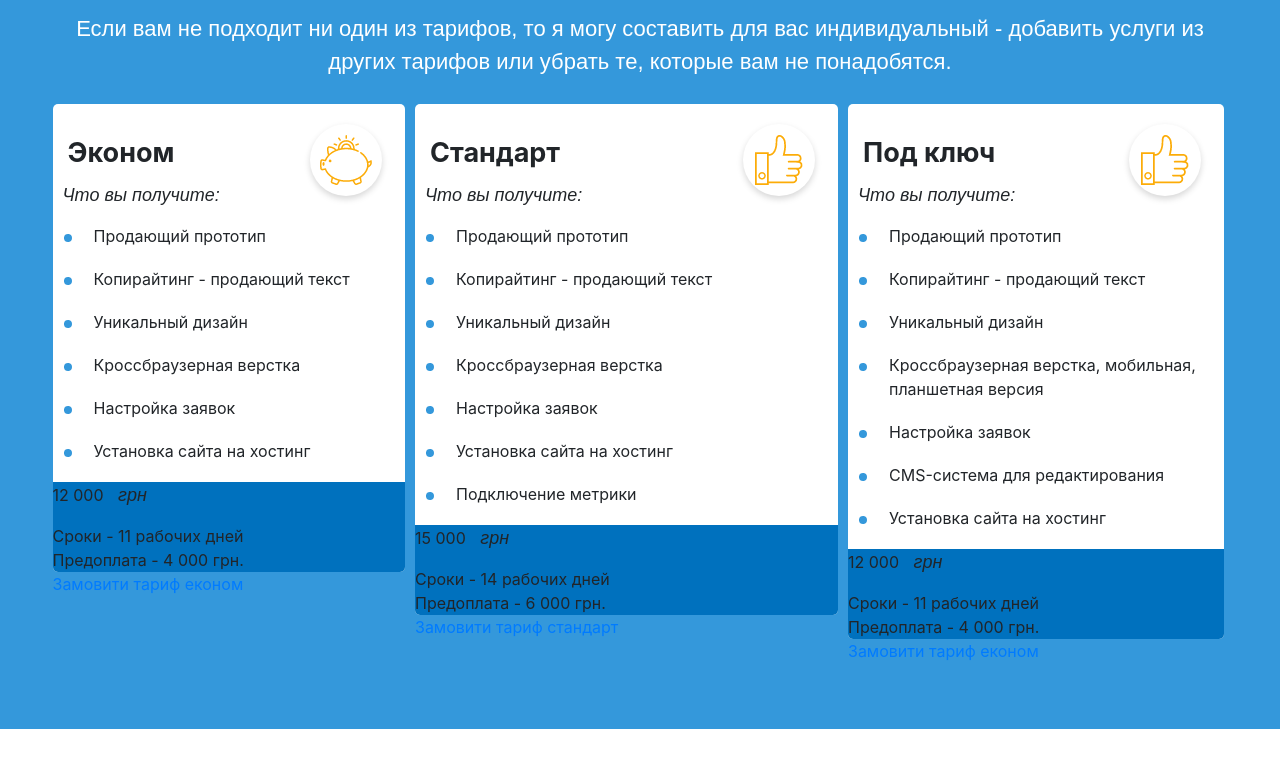
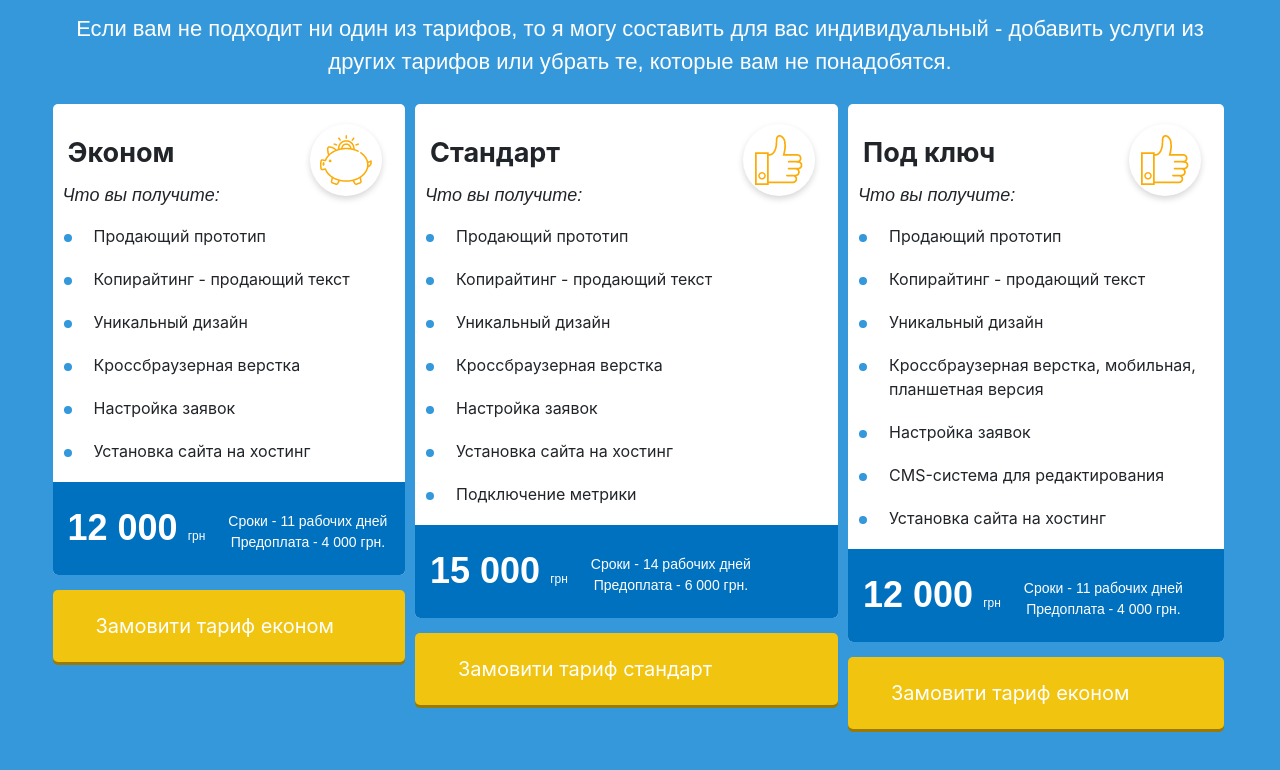
Before and after one commit to Cirus6161/Landing_nerds, a website: page app/index.html in a window 1280 px wide. Shown: the part 4369-5139 px from the top of the page. Before the commit the page ends 5098 px from the top, so only its background shows below. Drawn offline with nearby package versions, Linux system fonts and the light colour scheme.

Commit message:
commit10

```diff
--- a/app/index.html
+++ b/app/index.html
@@ -256,7 +256,7 @@
                         <div class="price-section__inner">
                             <img src="img/Group%2054.png">
                             <h2>Эконом</h2>
-                            <span>Что вы получите:</span>
+                            <span class="descr">Что вы получите:</span>
                             <ul>
                                 <li>Продающий прототип </li>
                                 <li>Копирайтинг - продающий текст</li>
@@ -267,8 +267,9 @@
                             </ul>
                             <div class="price-section__box--footer">
                                 <div class="price-section__footer--text">
-                                    12 000 <span class="uah">грн</span> <div class="terms">Сроки - 11 рабочих дней <br> Предоплата - 4 000 грн.</div>
+                                    12 000 <span class="uah">грн</span>
                                 </div>
+                                <div class="terms">Сроки - 11 рабочих дней <br> Предоплата - 4 000 грн.</div>
                             </div>
                         </div>
                         <a href="">Замовити тариф економ</a>
@@ -278,7 +279,7 @@
                         <div class="price-section__inner">
                             <img src="img/Group%2046.png">
                             <h2>Стандарт</h2>
-                            <span>Что вы получите:</span>
+                            <span class="descr">Что вы получите:</span>
                             <ul>
                                 <li>Продающий прототип </li>
                                 <li>Копирайтинг - продающий текст</li>
@@ -290,8 +291,9 @@
                             </ul>
                             <div class="price-section__box--footer">
                                 <div class="price-section__footer--text">
-                                    15 000 <span class="uah">грн</span> <div class="terms">Сроки - 14 рабочих дней <br> Предоплата - 6 000 грн.</div>
+                                    15 000 <span class="uah">грн</span>
                                 </div>
+                                <div class="terms">Сроки - 14 рабочих дней <br> Предоплата - 6 000 грн.</div>
                             </div>
                         </div>
                         <a href="">Замовити тариф стандарт</a>
@@ -301,7 +303,7 @@
                         <div class="price-section__inner">
                             <img src="img/Group%2046.png">
                             <h2>Под ключ</h2>
-                            <span>Что вы получите:</span>
+                            <span class="descr">Что вы получите:</span>
                             <ul>
                                 <li>Продающий прототип </li>
                                 <li>Копирайтинг - продающий текст</li>
@@ -313,8 +315,9 @@
                             </ul>
                             <div class="price-section__box--footer">
                                 <div class="price-section__footer--text">
-                                    12 000 <span class="uah">грн</span> <div class="terms">Сроки - 11 рабочих дней <br> Предоплата - 4 000 грн.</div>
+                                    12 000 <span class="uah">грн</span>
                                 </div>
+                                <div class="terms">Сроки - 11 рабочих дней <br> Предоплата - 4 000 грн.</div>
                             </div>
                         </div>
                         <a href="">Замовити тариф економ</a>
--- a/app/sass/block/price-section.scss
+++ b/app/sass/block/price-section.scss
@@ -3,7 +3,7 @@
 .price-section__item--blue{
   background-color: $blue-color;
   padding-top: 100px;
-  padding-bottom: 90px;
+  padding-bottom: 168px;
 }
 
 .price-section__header{
@@ -33,7 +33,20 @@
   border-radius: 5px;
   margin-right: 10px;
   a{
+    margin-top: 15px;
+    padding-left: 43px;
+    padding-top: 21px;
+    padding-bottom: 21px;
+    width: 100%;
     position: absolute;
+    display: inline-block;
+    color: #fff;
+    background-color: #F1C40F;
+    -webkit-border-radius: 5px;
+    border-radius: 5px;
+    -webkit-box-shadow: 0px 3px 0px 0px #9a7b00;
+    box-shadow: 0px 3px 0px 0px #9a7b00;
+    font-size: 20px;
   }
   .price-section__inner{
     img{
@@ -46,6 +59,18 @@
       width: 100%;
       border-bottom-left-radius: 5px;
       border-bottom-right-radius: 5px;
+      display: flex;
+      padding-top: 19px;
+      padding-left: 15px;
+      padding-bottom: 20px;
+      .terms{
+        font-family: $Muller-font ;
+        font-weight: 500 ;
+        color: #fff;
+        text-align: center;
+        font-size: 14px;
+        padding-top: 10px;
+      }
     }
 
     h2{
@@ -54,7 +79,7 @@
       margin-bottom: 13px;
       padding-left: 15px;
     }
-    span{
+    .descr{
       display: inline-block;
       font-family: $Muller-font;
       font-style: italic;
@@ -73,6 +98,23 @@
   }
 }
 
+.price-section__footer--text{
+  font-family: $Muller-font;
+  font-weight: 600;
+  font-style: normal;
+  font-size: 36px;
+  color: #fff;
+  margin-right: 23px;
+  .uah{
+    padding-left: 0;
+    font-size: 12px;
+    font-weight: 300;
+  }
+
+}
+
+
+
 .item1{
   flex-basis: 30%;
 }
```
Also changed, not shown: app/css/block/price-section.css, app/css/main.css, app/libs/fonts/fonts.css.
